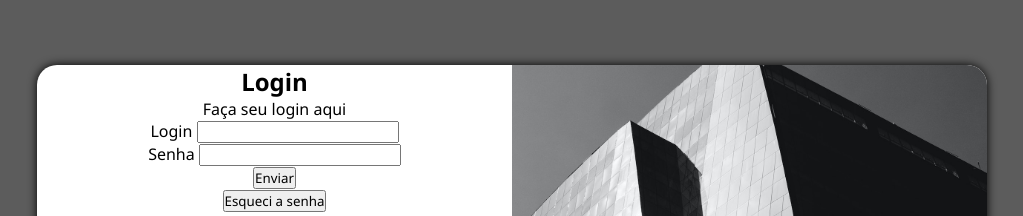
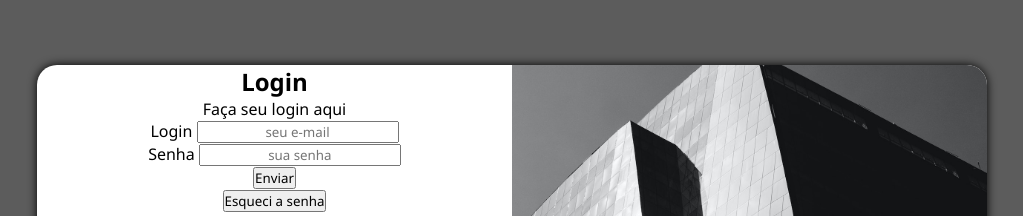
Before and after one commit to AlysonMatheus/pratica, a plain HTML site: page index.html in a window 1280 px wide. Shown: the part 110-326 px from the top of the page, without its empty margins (128-1151 px from the left). Drawn offline with Linux system fonts and the light colour scheme.

Commit message:
finalizando

```diff
--- a/index.html
+++ b/index.html
@@ -22,12 +22,12 @@
                 <form action="login.php">
                     <div id="login">
                         <label for="ilogin">Login</label>
-                        <input type="email" name="email" id="iemail">
+                        <input type="email" name="email" id="iemail" placeholder="seu e-mail" maxlength="30" required>
                     </div>
 
                   <div id="senha">
                       <label for="isenha">Senha</label>
-                      <input type="password" name="senha" id="isenha">
+                      <input type="password" name="senha" id="isenha" placeholder="sua senha" required maxlength="10" minlength="5" >
                   </div>
                  <input type="submit" value="Enviar"><br>
                  <input type="submit" value="Esqueci a senha">
```
